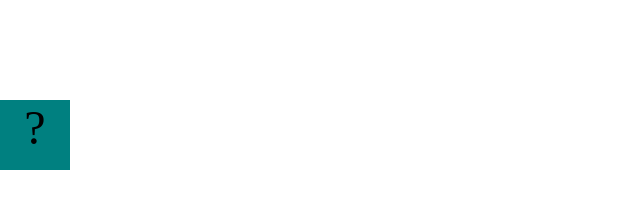
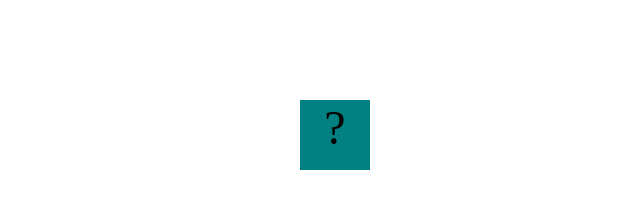
Before and after one commit to GDavis28/GDavis28.github.io, a plain HTML site: page fsd-projects/bouncing-box/index.html in a window 1280 px wide. Shown: the whole page, without its empty margins (0-640 px from the left). Drawn offline with Linux system fonts and the light colour scheme.

Commit message:
Step 1 done

```diff
--- a/fsd-projects/bouncing-box/index.html
+++ b/fsd-projects/bouncing-box/index.html
@@ -75,7 +75,7 @@
 			turn it around!
 			*/
 			function update() {
-
+				moveBoxTo(300);
 
 			};
 
```
